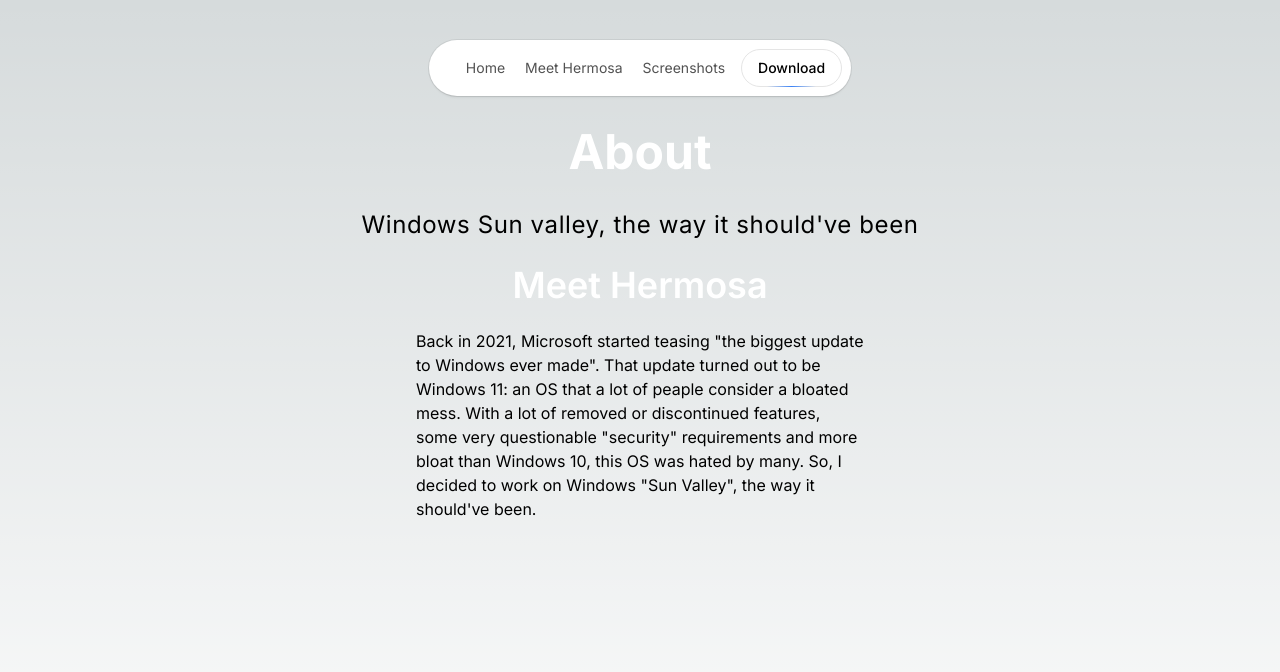
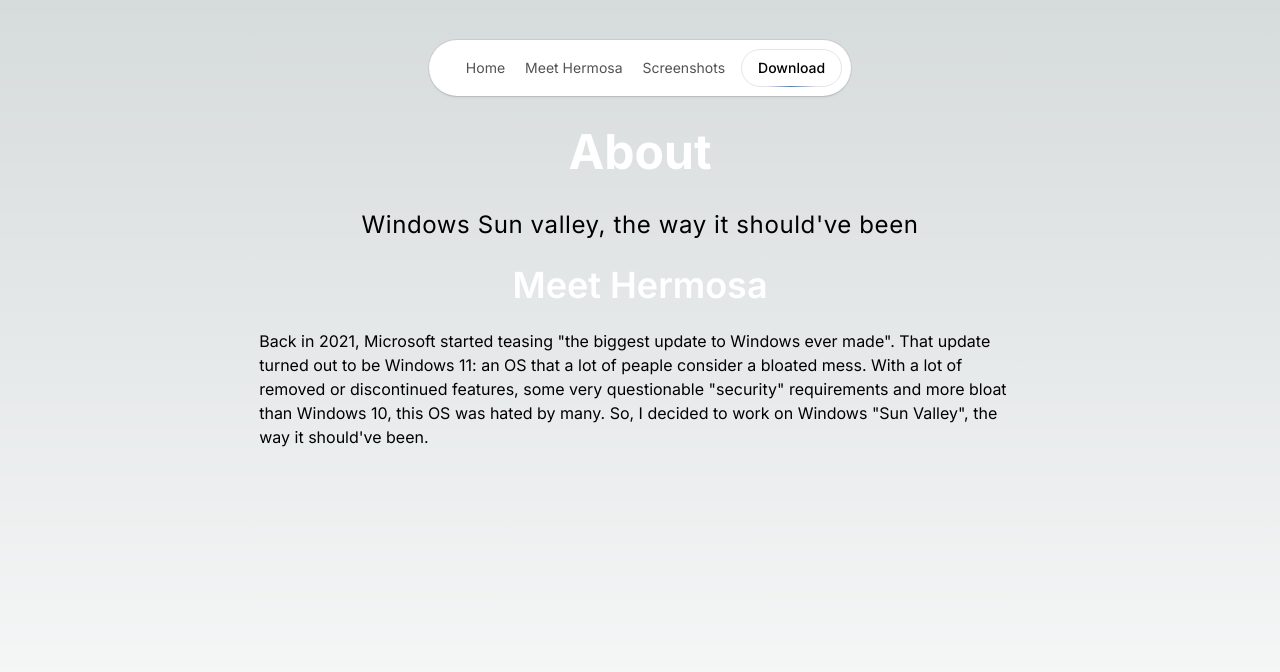
Before and after one commit to hermosawin/hermosawin.github.io, a Next.js app: page /hermosa/about in a window 1280 px wide. Shown: the top 672 px of the page. Built offline with nearby package versions, Linux system fonts and the light colour scheme.

Commit message:
chore: changed padding on /about

```diff
--- a/app/about/page.tsx
+++ b/app/about/page.tsx
@@ -50,12 +50,12 @@
     <main className="flex min-h-screen flex-col items-center p-24 pt-8">
       <h1 className="text-5xl text-white font-bold mb-4">About</h1>
 
-      <TextGenerateEffect
+     <TextGenerateEffect
         words={"Windows Sun valley, the way it should've been"}
         className="text-white font-normal"
       ></TextGenerateEffect>
       <h1 className="text-4xl text-white font-semibold my-6">Meet Hermosa</h1>
-      <p className="px-80">
+      <p className="px-[15%]">
         Back in 2021, Microsoft started teasing "the biggest update to Windows
         ever made". That update turned out to be Windows 11: an OS that a lot of
         peaple consider a bloated mess. With a lot of removed or discontinued
```
